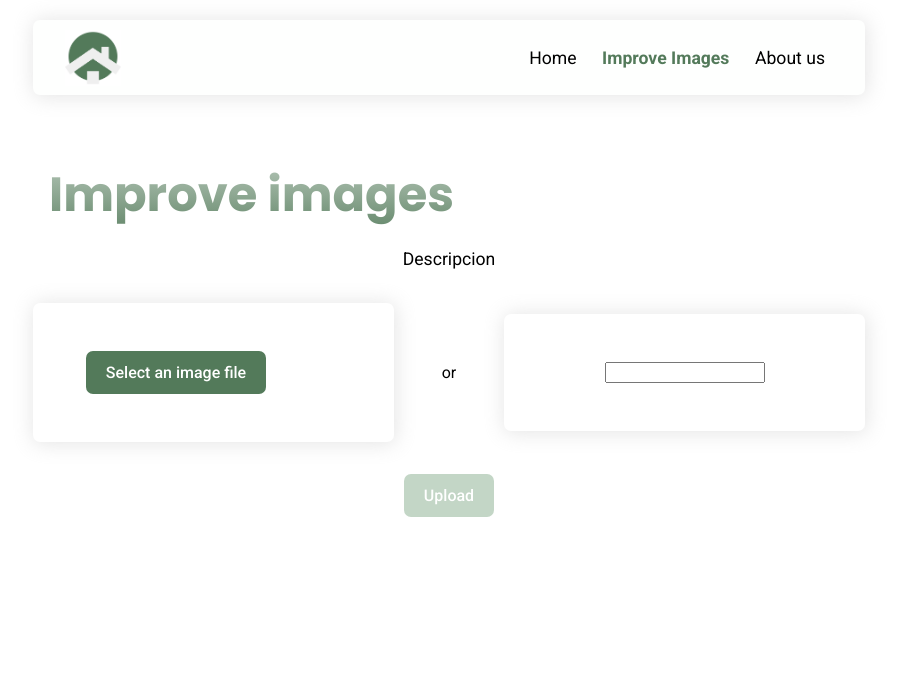
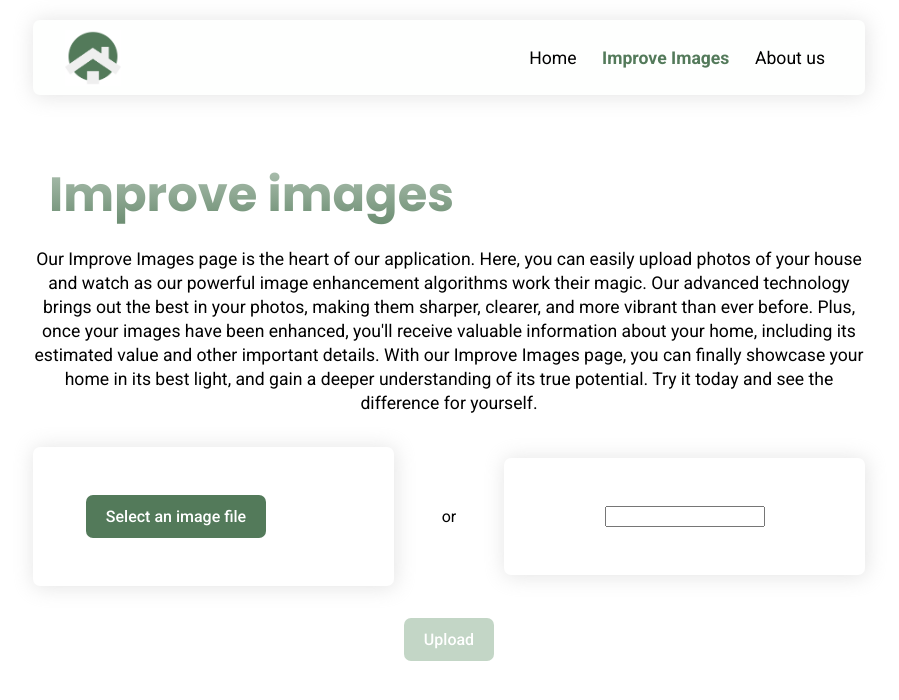
Before and after one commit to AlejandroLozanoAparicio1/HACKUPC-2023-FRONT, a React (Create React App) app in the folder hack2023-front/: page /improve-images in a window 1280 px wide. Shown: the top 700 px of the page, without its empty margins (191-1090 px from the left). Built offline with nearby package versions, Linux system fonts and the light colour scheme.

Commit message:
feat: final changes!

```diff
--- a/hack2023-front/src/components/memberCard/memberCard.module.scss
+++ b/hack2023-front/src/components/memberCard/memberCard.module.scss
@@ -1,7 +1,7 @@
 @use './../../utils/colors.module.scss' as colors;
 
 .memberCardContainer {
-    max-width: 25%; //13rem;
+    max-width: 22.5%; //13rem;
     height: auto;
 
     padding: 2rem;
--- a/hack2023-front/src/routes/improveImages/improveImages.jsx
+++ b/hack2023-front/src/routes/improveImages/improveImages.jsx
@@ -21,7 +21,7 @@ export const ImproveImages = () => {
             <LandingPage
                 title={'Improve images'}
                 titleClass={styles.alignLeft}
-                description={'Descripcion'}
+                description={"Our Improve Images page is the heart of our application. Here, you can easily upload photos of your house and watch as our powerful image enhancement algorithms work their magic. Our advanced technology brings out the best in your photos, making them sharper, clearer, and more vibrant than ever before. Plus, once your images have been enhanced, you'll receive valuable information about your home, including its estimated value and other important details. With our Improve Images page, you can finally showcase your home in its best light, and gain a deeper understanding of its true potential. Try it today and see the difference for yourself."}
             />
 
             <Uploaders setImage={setImage} setImageInfo={setImageInfo} />
```
